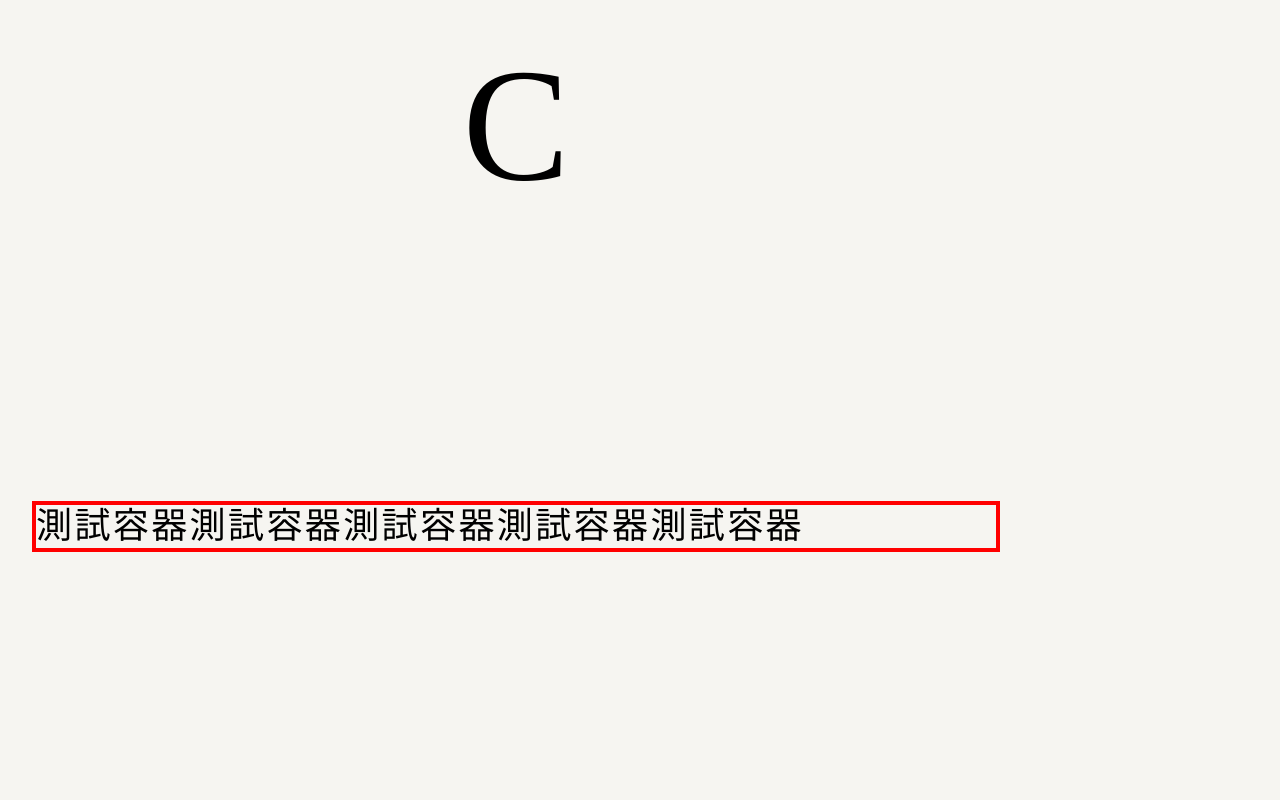
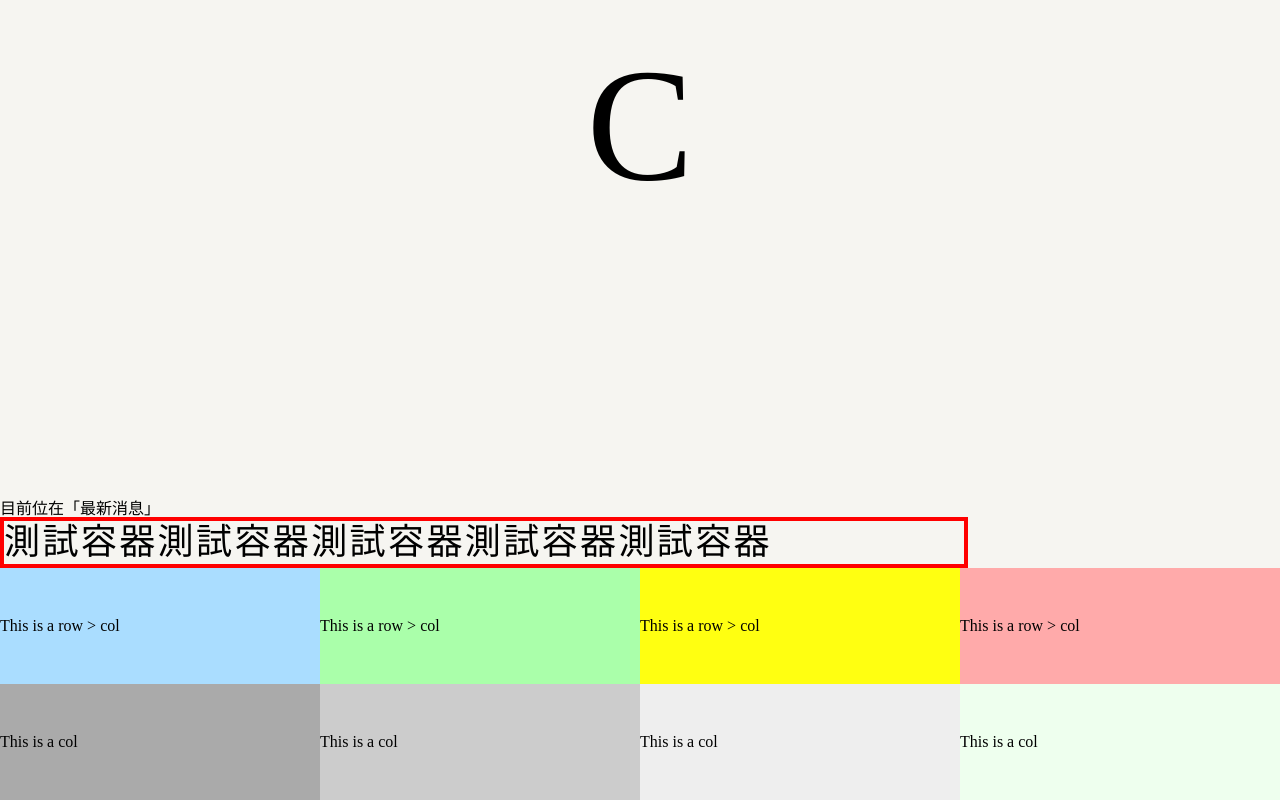
Before and after one commit to redfoxrjie/G6-Front-new, a Vue app: page /news in a window 1280 px wide. Shown: the part 1739-2539 px from the top of the page. Before the commit the page ends 2291 px from the top, so only its background shows below. Built offline with nearby package versions, Linux system fonts and the light colour scheme; a web font is replaced by a local one.

Commit message:
feat: 新增gird system 並調整a標籤reset

```diff
--- a/src/assets/main.css
+++ b/src/assets/main.css
@@ -1,4 +1,4 @@
-@import './base.css';
+/* @import './base.css';
 
 #app {
   max-width: 1280px;
@@ -32,4 +32,4 @@ a,
     grid-template-columns: 1fr 1fr;
     padding: 0 2rem;
   }
-}
+} */
--- a/src/assets/styles/base/_reset.scss
+++ b/src/assets/styles/base/_reset.scss
@@ -47,3 +47,6 @@ table {
 	border-collapse: collapse;
 	border-spacing: 0;
 }
+a {
+	text-decoration: none;
+}
--- a/src/assets/styles/mixins/_mixin.scss
+++ b/src/assets/styles/mixins/_mixin.scss
@@ -0,0 +1,102 @@
+// 網格系統mixins
+// 手機/平板直式：768px以下
+@mixin grid($value) {
+    @for $i from 1 through $value {
+        .col-#{$i} {
+            // width: calc($i/$value) * 100%;
+            width: math.div($i , $value) * 100%;
+        }
+    }
+}
+
+// 平板橫向：1024px以下; min-width: 768px
+@mixin grid-md($value) {
+    @for $i from 1 through $value {
+        .col-md-#{$i} {
+            width: math.div($i , $value) * 100%;
+        }
+    }
+}
+
+// 筆電版：1200px以下; min-width: 1024px
+@mixin grid-lg($value) {
+    @for $i from 1 through $value {
+        .col-lg-#{$i} {
+            width: math.div($i , $value) * 100%;
+        }
+    }
+}
+
+// 桌機版：1440px以下; min-width: 1200px
+@mixin grid-xl($value) {
+    @for $i from 1 through $value {
+        .col-xl-#{$i} {
+            width: math.div($i , $value) * 100%;
+        }
+    }
+}
+
+// 大型桌機版：min-width: 1440px
+@mixin grid-xxl($value) {
+    @for $i from 1 through $value {
+        .col-xxl-#{$i} {
+            width: math.div($i , $value) * 100%;
+        }
+    }
+}
+
+/*===========================================*/
+// 手機/平板直式：768px以下
+@mixin grid-row($value) {
+    @for $i from 1 through $value {
+        .row-cols-#{$i} {
+            > .col {
+                width: math.div(100%, $i);
+            }
+        }
+    }
+}
+
+// 平板橫向：1024px以下; min-width: 768px
+@mixin grid-row-md($value) {
+    @for $i from 1 through $value {
+        .row-cols-md-#{$i} {
+            > .col {
+                width: math.div(100%, $i);
+            }
+        }
+    }
+}
+
+// 筆電版：1200px以下; min-width: 1024px
+@mixin grid-row-lg($value) {
+    @for $i from 1 through $value {
+        .row-cols-lg-#{$i} {
+            > .col {
+                width: math.div(100%, $i);
+            }
+        }
+    }
+}
+
+// 桌機版：1440px以下; min-width: 1200px
+@mixin grid-row-xl($value) {
+    @for $i from 1 through $value {
+        .row-cols-xl-#{$i} {
+            > .col {
+                width: math.div(100%, $i);
+            }
+        }
+    }
+}
+
+// 大型桌機版：min-width: 1440px
+@mixin grid-row-xxl($value) {
+    @for $i from 1 through $value {
+        .row-cols-xxl-#{$i} {
+            > .col {
+                width: math.div(100%, $i);
+            }
+        }
+    }
+}
--- a/src/assets/styles/plugins/_grid.scss
+++ b/src/assets/styles/plugins/_grid.scss
@@ -1,30 +1,35 @@
 // 網格系統
 
-//桌機
-@mixin grid($value) {
-    @for $i from 1 through $value {
-        .col-#{$i} {
-            // width: calc($i/$value) * 100%;
-            width: math.div($i , $value) * 100%;
-        }
-    }
+@use '@/assets/styles/mixins/mixin'; // gird mixins
+
+.row {
+    display: flex;
+    flex-wrap: wrap;
+}
+// 手機/平板直式：768px以下
+@include grid(12);
+@include grid-row(6);
+
+// 平板橫向：1024px以下; min-width: 768px
+@media screen and (min-width: 768px) {
+    @include grid-md(12);
+    @include grid-row-md(6);
 }
 
-// 分隔線
-@mixin grid-row($value) {
-    @for $i from 1 through $value {
-        .row-cols-#{$i} .col {
-            width: math.div(100%, $i);
-        }
-    }
+// 筆電版：1200px以下; min-width: 1024px
+@media screen and (min-width: 1024px) {
+    @include grid-lg(12);
+    @include grid-row-lg(6);
 }
 
-//手機板
-@mixin grid($value) {
-    @for $i from 1 through $value {
-        .col-sm-#{$i} {
-            // width: calc($i/$value) * 100%;
-            width: math.div($i , $value) * 100%;
-        }
-    }
+// 桌機版：1440px以下; min-width: 1200px
+@media screen and (min-width: 1200px) {
+    @include grid-xl(12);
+    @include grid-row-xl(6);
 }
+
+// 大型桌機版：min-width: 1440px
+@media screen and (min-width: 1200px) {
+    @include grid-xxl(12);
+    @include grid-row-xxl(6);
+}
--- a/src/views/NewsView.vue
+++ b/src/views/NewsView.vue
@@ -3,4 +3,16 @@
   <div class="container">
     <h1>測試容器測試容器測試容器測試容器測試容器</h1>
   </div>
+  <div class="row row-cols-1 row-cols-md-2 row-cols-lg-3 row-cols-xl-4">
+    <div class="col" style="background-color: #adf; padding: 50px 0;">This is a row > col</div>
+    <div class="col" style="background-color: #afa; padding: 50px 0;">This is a row > col</div>
+    <div class="col" style="background-color: #ff1; padding: 50px 0;">This is a row > col</div>
+    <div class="col" style="background-color: #faa; padding: 50px 0;">This is a row > col</div>
+  </div>
+  <div class="row">
+    <div class="col-12 col-md-6 col-lg-4 col-xl-3" style="background-color: #aaa; padding: 50px 0;">This is a col</div>
+    <div class="col-12 col-md-6 col-lg-4 col-xl-3" style="background-color: #ccc; padding: 50px 0;">This is a col</div>
+    <div class="col-12 col-md-6 col-lg-4 col-xl-3" style="background-color: #eee; padding: 50px 0;">This is a col</div>
+    <div class="col-12 col-md-6 col-lg-4 col-xl-3" style="background-color: #efe; padding: 50px 0;">This is a col</div>
+  </div>
 </template>
```
